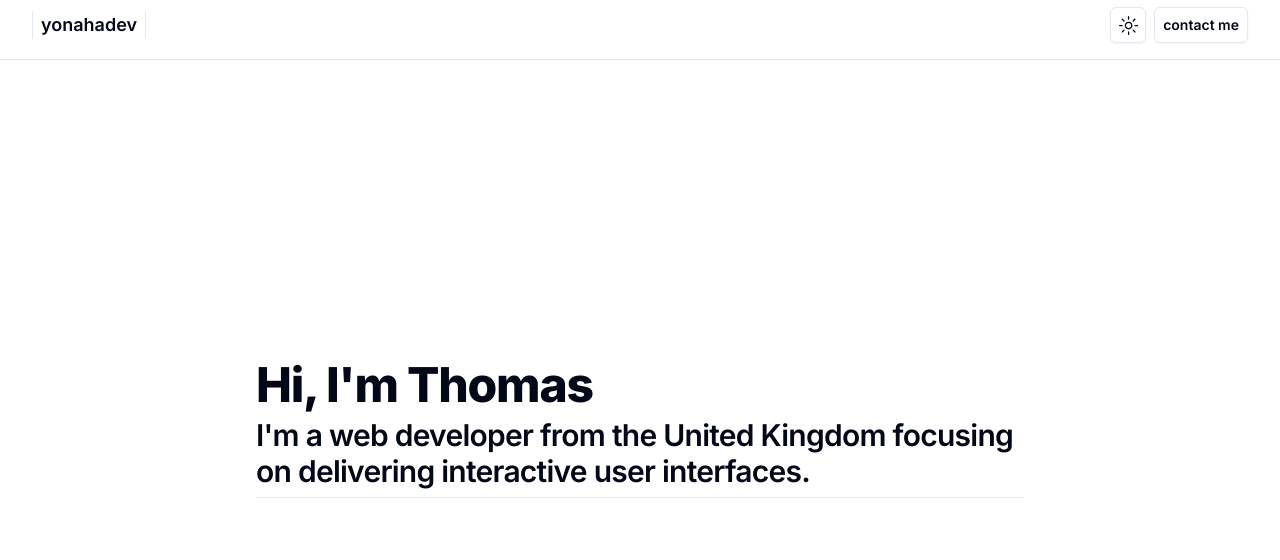
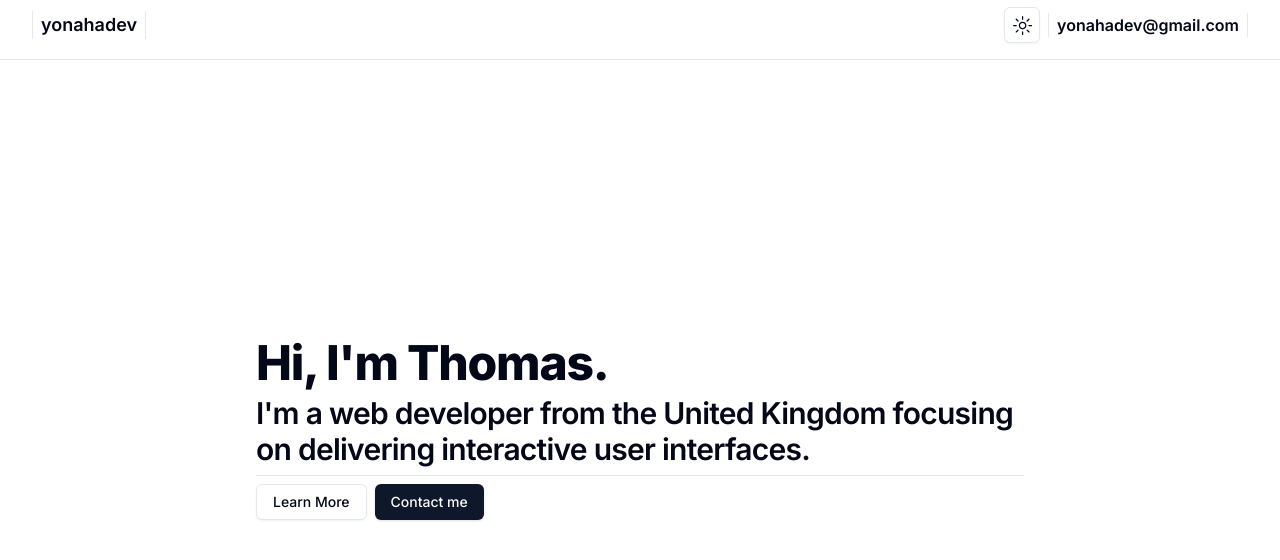
Before and after one commit to yonahadev/portfolio, a Next.js app: page / in a window 1280 px wide. Shown: the top 560 px of the page. Built offline with nearby package versions, Linux system fonts and the light colour scheme.

Commit message:
adjustments

```diff
--- a/app/page.tsx
+++ b/app/page.tsx
@@ -1,14 +1,21 @@
+import { Button } from "@/components/ui/button";
+
 export default function Home() {
   return (
     <main className="w-full h-full flex flex-col justify-center items-center">
-      <h1 className="scroll-m-20 text-4xl font-extrabold tracking-tight lg:text-5xl w-3/5 ">
-        Hi, I'm Thomas
+      <h1 className="scroll-m-20 text-4xl font-extrabold tracking-tight lg:text-5xl sm:w-3/5 w-5/6  ">
+        Hi, I'm Thomas.
       </h1>
-      <h2 className="scroll-m-20 border-b pb-2 text-3xl font-semibold tracking-tight transition-colors mt-2 first:mt-0 w-3/5 ">
+      <h2 className="scroll-m-20 border-b pb-2 sm:text-3xl font-semibold tracking-tight transition-colors mt-2 first:mt-0 sm:w-3/5 w-5/6 text-xl">
         I'm a web developer from the United Kingdom focusing on delivering
         interactive user interfaces.
       </h2>
-      <div></div>
+      <div className="sm:w-3/5 w-5/6 mt-2">
+        <Button variant={"outline"} className="mr-2">
+          Learn More
+        </Button>
+        <Button>Contact me</Button>
+      </div>
     </main>
   );
 }
--- a/components/Navbar.tsx
+++ b/components/Navbar.tsx
@@ -11,12 +11,7 @@ const navbar = () => {
       </Link>
       <span className="flex items-center justify-center">
         <ThemeToggle />
-        <Button
-          variant={"outline"}
-          className=" font-semibold mr-8 border-x px-2"
-        >
-          contact me
-        </Button>
+        <p className=" font-semibold mr-8 border-x px-2">yonahadev@gmail.com</p>
       </span>
     </nav>
   );
--- a/next.config.js
+++ b/next.config.js
@@ -1,9 +1,4 @@
 /** @type {import('next').NextConfig} */
-const nextConfig = {
-  compiler: {
-    // Enables the styled-components SWC transform
-    styledComponents: true
-  }
-}
+const nextConfig = {}
 
 module.exports = nextConfig
```
Also changed, not shown: .babelrc (deleted).
